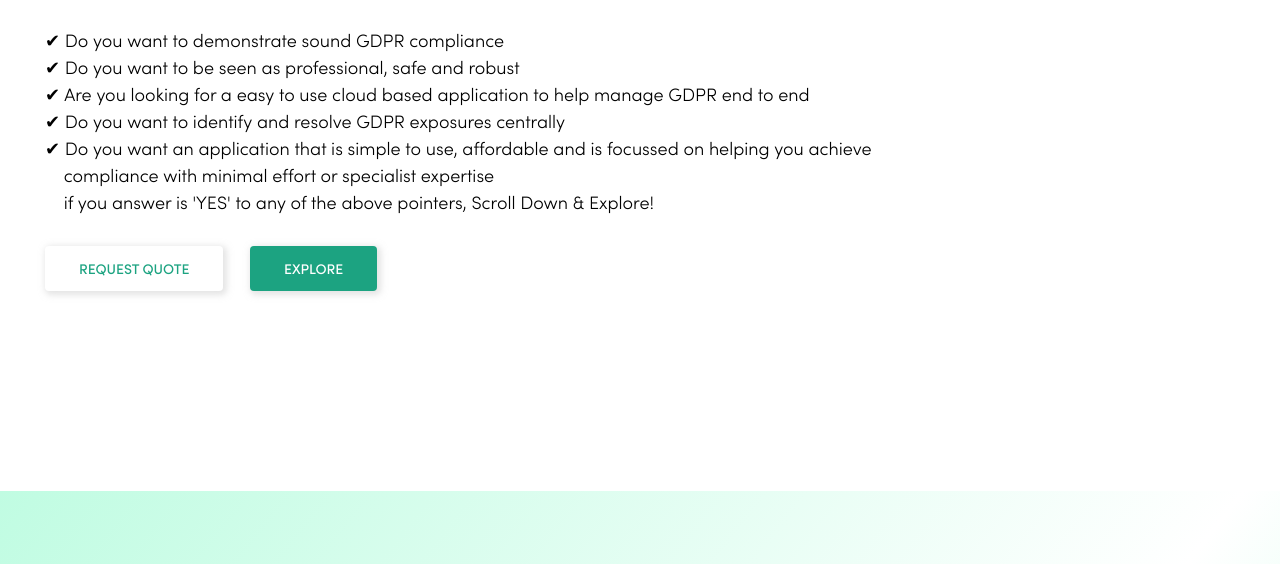
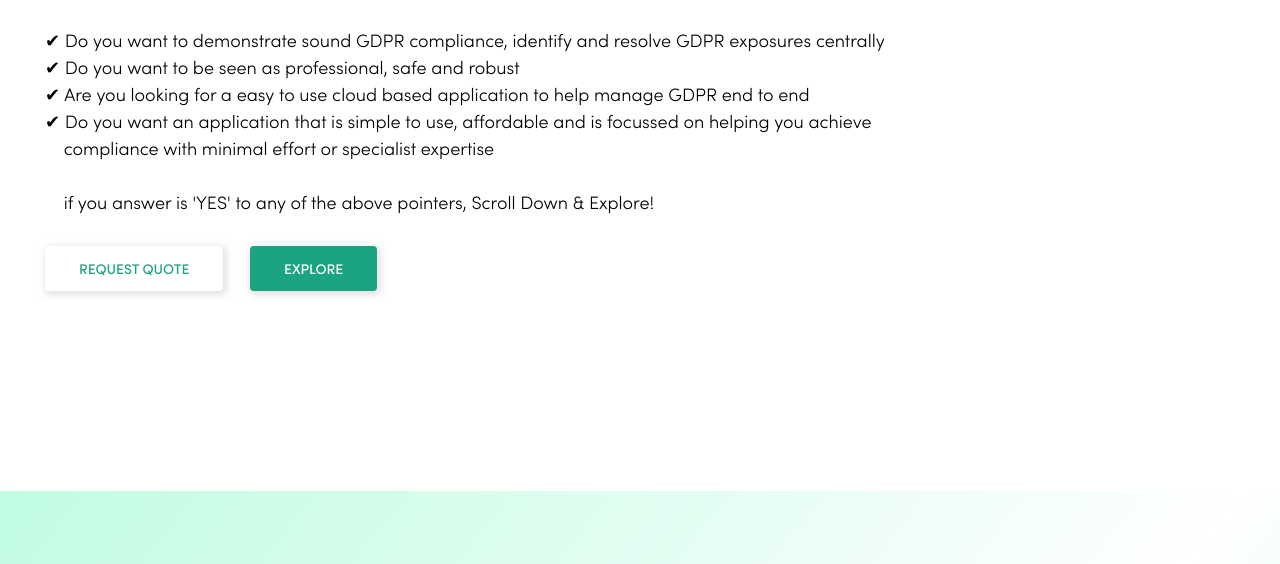
Before and after one commit to riskpin/rp.github.io, a plain HTML site: page index1.html in a window 1280 px wide. Shown: the part 236-800 px from the top of the page. Drawn offline with nearby package versions, Linux system fonts and the light colour scheme; a script that the page names is missing.

Commit message:
Update index1.html

```diff
--- a/index1.html
+++ b/index1.html
@@ -115,12 +115,12 @@
                 <div class="Cover__text">
                     <h1 class="Header Header--cover" data-aos="reveal-up" data-aos-duration="700" style="font-size: 35px;">GDPR Compliance Management for Start-Ups</h1>
                     <p class="Header--cover__description" data-aos="reveal-up" data-aos-duration="700" data-aos-delay="100">
-                         &#10004; Do you want to demonstrate sound GDPR compliance
+                         &#10004; Do you want to demonstrate sound GDPR compliance, identify and resolve GDPR exposures centrally
                         <br /> &#10004; Do you want to be seen as professional, safe and robust
                         <br /> &#10004; Are you looking for a easy to use cloud based application to help manage GDPR end to end
-                        <br /> &#10004; Do you want to identify and resolve GDPR exposures centrally
                         <br /> &#10004; Do you want an application that is simple to use, affordable and is focussed on helping you achieve
                         <br /> &nbsp; &nbsp; compliance with minimal effort or specialist expertise
+                        <br />
                         <br /> &nbsp; &nbsp; if you answer is 'YES' to any of the above pointers, Scroll Down & Explore!
                     </p>
 
```
